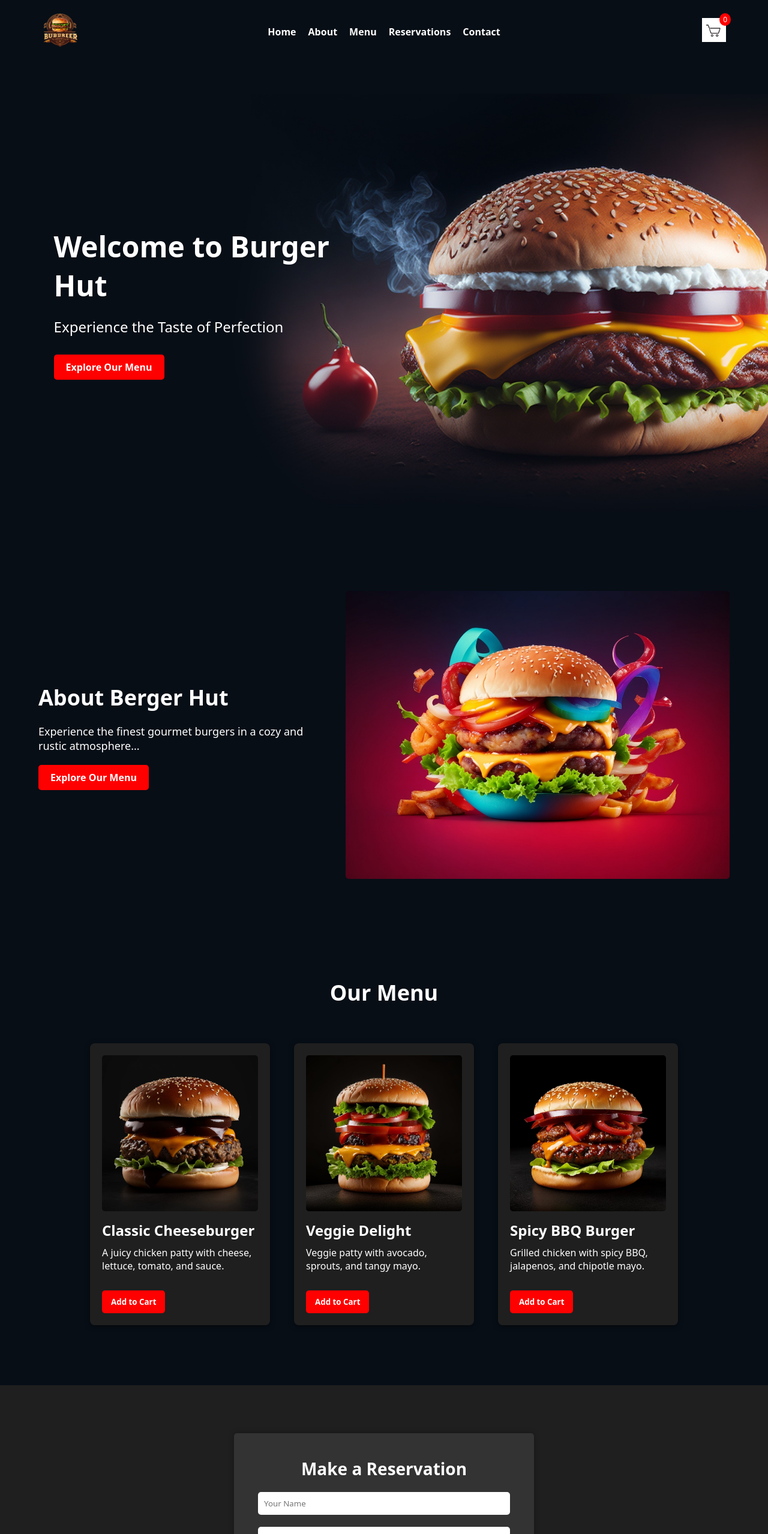
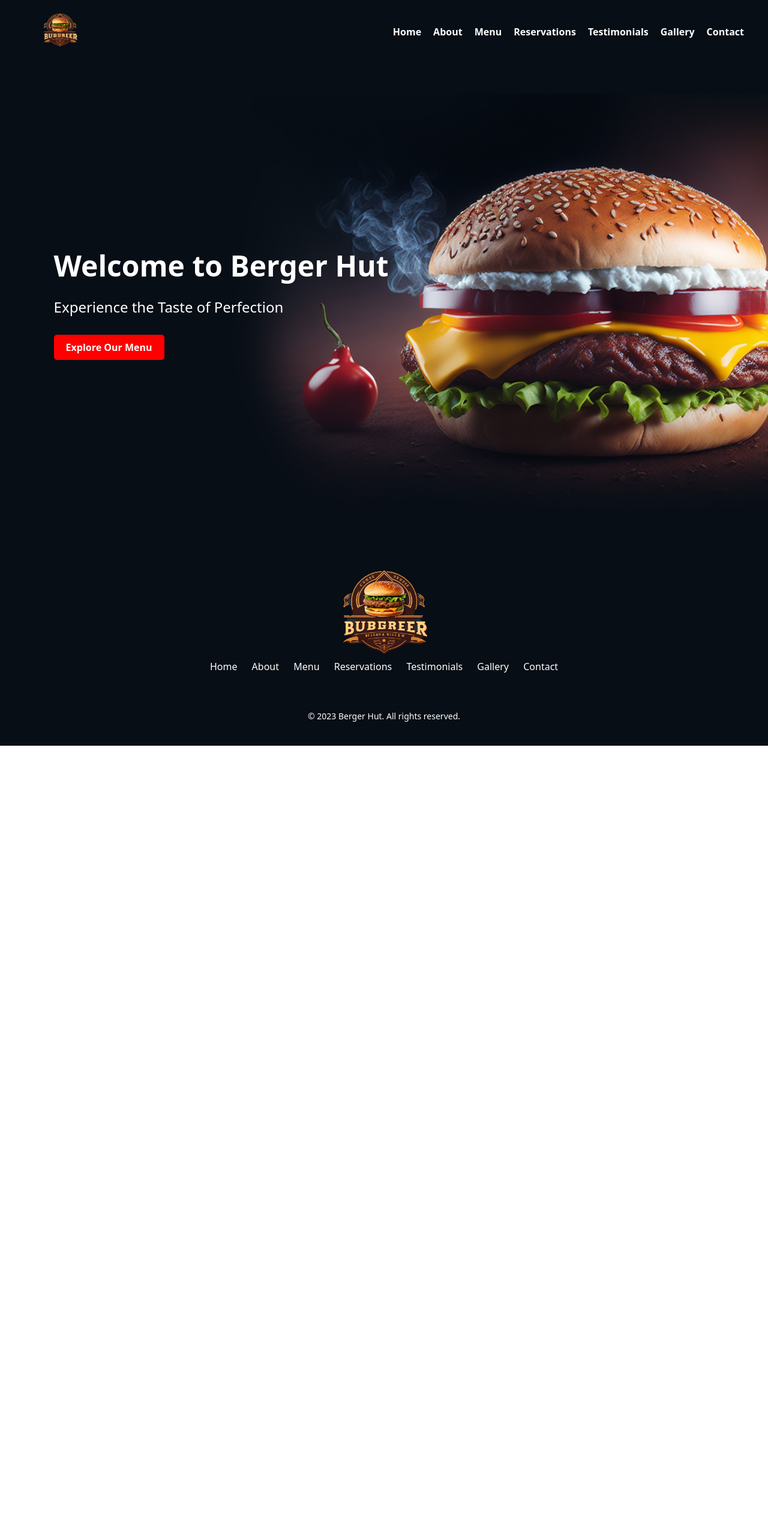
Before and after one commit to DevangTulaskar/Ip-project, a plain HTML site: page index.html in a window 1280 px wide. Shown: the top 2557 px of the page at 60% size. After the commit the page ends 1243 px from the top, so only its background shows below. Drawn offline with Linux system fonts and the light colour scheme.

Commit message:
Update index.html

```diff
--- a/index.html
+++ b/index.html
@@ -1,112 +1,58 @@
 <!DOCTYPE html>
-<html lang="en">
+<html>
   <head>
-  <meta charset="UTF-8">
-  <title>Burger Hut</title>
-  <link rel="stylesheet" href="styles.css">
+    <title>Berger Hut</title>
+    <link rel="stylesheet" type="text/css" href="styles.css">
   </head>
+
   <body>
-
+    <!-- Header Section -->
     <header>
       <div class="logo">
         <img src="iconlogo.png" alt="Berger Hut Logo">
       </div>
       <nav>
         <ul>
-      <li><a href="#home">Home</a></li>
-      <li><a href="#about">About</a></li>
-      <li><a href="#menu">Menu</a></li>
-      <li><a href="#reservations">Reservations</a></li>
-      <li><a href="#contact">Contact</a></li>
+          <li><a href="index.html">Home</a></li>
+          <li><a href="about.html">About</a></li>
+          <li><a href="menu.html">Menu</a></li>
+          <li><a href="reservations.html">Reservations</a></li>
+          <li><a href="testimonials.html">Testimonials</a></li>
+          <li><a href="gallery.html">Gallery</a></li>
+          <li><a href="contact.html">Contact</a></li>
         </ul>
       </nav>
-  <div class="cart">
-    <img src="cart-icon_1.jpg" alt="Cart" id="cart-icon">
-    <span id="cart-count">0</span>
-  </div>
     </header>
 
-<section class="hero" id="home">
+    <section class="hero">
       <div class="hero-content">
-    <h1>Welcome to Burger Hut</h1>
+        <h1>Welcome to Berger Hut</h1>
         <p>Experience the Taste of Perfection</p>
-    <a href="#menu" class="btn">Explore Our Menu</a>
+        <a href="menu.html" class="btn">Explore Our Menu</a>
       </div>
     </section>
 
-<section class="about dark-theme" id="about">
-  <div class="about-content">
-    <h2>About Berger Hut</h2>
-    <p>Experience the finest gourmet burgers in a cozy and rustic atmosphere...</p>
-    <a href="#menu" class="btn">Explore Our Menu</a>
+    <footer class="footer">
+      <div class="footer-content">
+        <div class="footer-logo">
+          <img src="iconlogo.png" alt="Logo">
         </div>
-  <div class="about-image">
-    <img src="about-image.jpg" alt="About Image">
-  </div>
-</section>
-
-<section class="menu" id="menu">
-  <h2>Our Menu</h2>
-  <div class="menu-items">
-    <div class="menu-item">
-      <img src="burger1.jpg" alt="Burger 1">
-      <h3>Classic Cheeseburger</h3>
-      <p>A juicy chicken patty with cheese, lettuce, tomato, and sauce.</p>
-    </div>
-    <div class="menu-item">
-      <img src="burger2.jpg" alt="Burger 2">
-      <h3>Veggie Delight</h3>
-      <p>Veggie patty with avocado, sprouts, and tangy mayo.</p>
-    </div>
-    <div class="menu-item">
-      <img src="burger3.jpg" alt="Burger 3">
-      <h3>Spicy BBQ Burger</h3>
-      <p>Grilled chicken with spicy BBQ, jalapenos, and chipotle mayo.</p>
+        <nav class="footer-links">
+          <a href="index.html">Home</a>
+          <a href="about.html">About</a>
+          <a href="menu.html">Menu</a>
+          <a href="reservations.html">Reservations</a>
+          <a href="testimonials.html">Testimonials</a>
+          <a href="gallery.html">Gallery</a>
+          <a href="contact.html">Contact</a>
+        </nav>
+        <div class="footer-social">
+          <a href="#"><i class="fab fa-facebook"></i></a>
+          <a href="#"><i class="fab fa-twitter"></i></a>
+          <a href="#"><i class="fab fa-instagram"></i></a>
         </div>
       </div>
-</section>
-
-<section class="reservations" id="reservations">
-  <div class="reservation-form">
-    <h2>Make a Reservation</h2>
-    <form>
-      <input type="text" name="name" placeholder="Your Name" required>
-      <input type="email" name="email" placeholder="Your Email" required>
-      <input type="tel" name="phone" placeholder="Phone Number" required>
-      <input type="date" name="date" required>
-      <input type="time" name="time" required>
-      <textarea name="message" placeholder="Additional Message" rows="5"></textarea>
-      <button type="submit">Submit</button>
-    </form>
-  </div>
-</section>
-
-<section class="contact" id="contact">
-  <div class="contact-container">
-    <h2>Contact Us</h2>
-    <div class="contact-info">
-      <div class="info-item"><p>123 Main Street, City</p></div>
-      <div class="info-item"><p>+1 234 567 890</p></div>
-      <div class="info-item"><p>info@bergerhut.com</p></div>
-    </div>
-    <form class="contact-form">
-      <input type="text" name="name" placeholder="Your Name" required>
-      <input type="email" name="email" placeholder="Your Email" required>
-      <textarea name="message" placeholder="Your Message" rows="5" required></textarea>
-      <button type="submit">Send Message</button>
-    </form>
-  </div>
-</section>
-
-<div class="cart-popup" id="cart-popup">
-  <h2>Your Cart</h2>
-  <ul id="cart-items"></ul>
-  <div class="cart-total">
-    <strong>Total: $<span id="cart-total">0</span></strong>
-  </div>
-  <button id="close-cart">Close</button>
-</div>
-
-<script src="script.js"></script>
+      <p class="footer-text">&copy; 2023 Berger Hut. All rights reserved.</p>
+    </footer>
   </body>
 </html>
```
Lines whose indentation alone changed are shown as unchanged.
